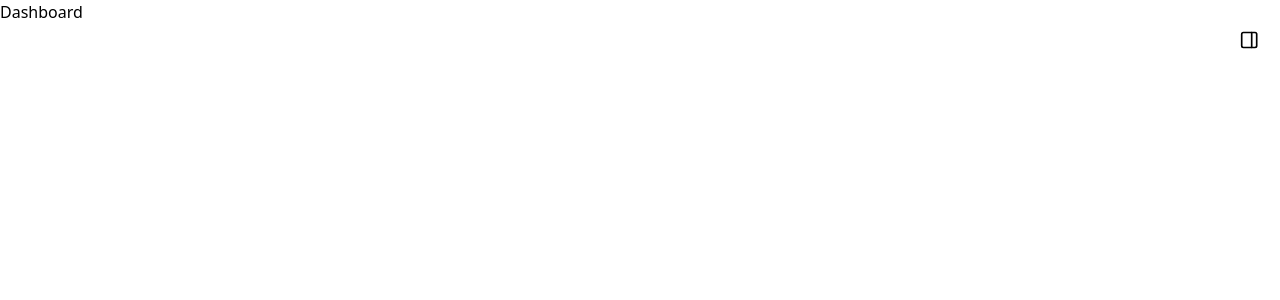
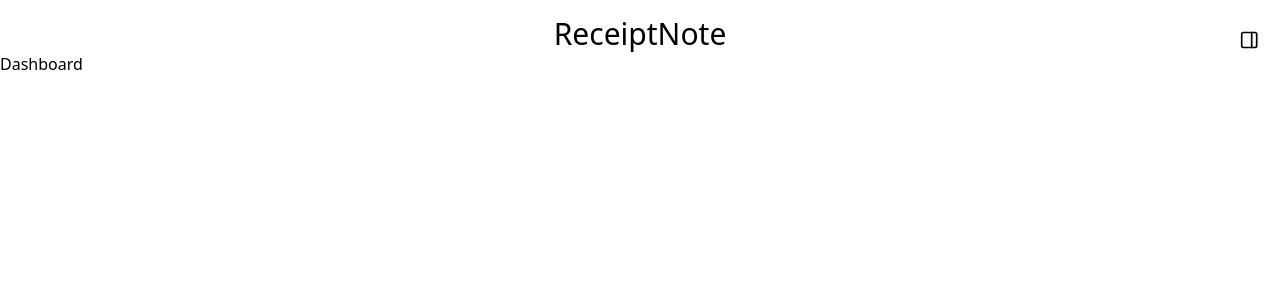
Before and after one commit to Kobutaemon/ReceiptNote, a React (Vite) app: page / in a window 1280 px wide. Shown: the top 300 px of the page. Built offline with nearby package versions, Linux system fonts and the light colour scheme.

Commit message:
headerタグ、タイトルを追加

```diff
--- a/src/App.jsx
+++ b/src/App.jsx
@@ -10,6 +10,9 @@ function App() {
   return (
     <BrowserRouter>
       <Sidebar />
+      <header>
+        <h1 className="text-3xl text-center pt-4">ReceiptNote</h1>
+      </header>
 
       <Routes>
         <Route path="/" element={<Dashboard />} />
```
